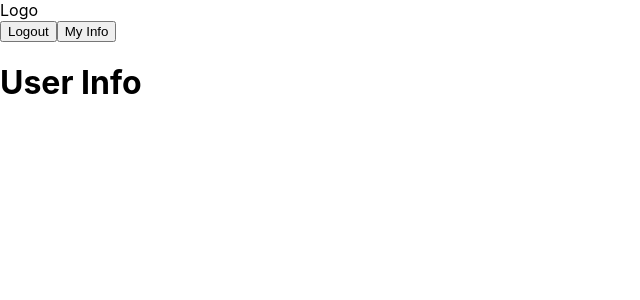
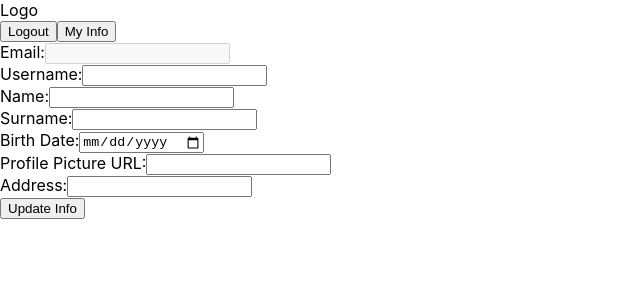
Before and after one commit to rafalebre/Swap_Cycle, a React (Create React App) app in the folder frontend/: page /update-info in a window 1280 px wide. Shown: the top 300 px of the page, without its empty margins (0-640 px from the left). Built offline with nearby package versions, Linux system fonts and the light colour scheme; no server answers; sample sign-in values are in the browser's storage.

Commit message:
update info working

```diff
--- a/frontend/src/pages/UserInfo.jsx
+++ b/frontend/src/pages/UserInfo.jsx
@@ -1,11 +1,79 @@
-import React from 'react'
+import React, { useEffect, useState } from 'react';
+import { getUserInfo, updateUserInfo } from '../services/authService'; // Certifique-se de que os caminhos estão corretos
 
 const UserInfo = () => {
-  return (
-    <div>
-        <h1>User Info</h1>
-    </div>
-  )
+    const [userInfo, setUserInfo] = useState({
+        email: '',
+        username: '',
+        name: '',
+        surname: '',
+        birth_date: '',
+        profile_picture: '',
+        address: ''
+    });
+
+    useEffect(() => {
+        const fetchData = async () => {
+            try {
+                const userData = await getUserInfo();
+                setUserInfo(userData);
+            } catch (error) {
+                console.error(error);
+            }
+        };
+        fetchData();
+    }, []);
+
+    const handleChange = (e) => {
+        setUserInfo({
+            ...userInfo,
+            [e.target.name]: e.target.value
+        });
+    };
+
+    const handleSubmit = async (e) => {
+        e.preventDefault();
+        try {
+            const updateData = await updateUserInfo(userInfo);
+            console.log('Update Success:', updateData.message);
+        } catch (error) {
+            console.error(error);
+        }
+    };
+
+    return (
+        <form onSubmit={handleSubmit}>
+            <div>
+                <label>Email:</label>
+                <input type="email" name="email" value={userInfo.email} onChange={handleChange} disabled />
+            </div>
+            <div>
+                <label>Username:</label>
+                <input type="text" name="username" value={userInfo.username} onChange={handleChange} />
+            </div>
+            <div>
+                <label>Name:</label>
+                <input type="text" name="name" value={userInfo.name} onChange={handleChange} />
+            </div>
+            <div>
+                <label>Surname:</label>
+                <input type="text" name="surname" value={userInfo.surname} onChange={handleChange} />
+            </div>
+            <div>
+                <label>Birth Date:</label>
+                <input type="date" name="birth_date" value={userInfo.birth_date} onChange={handleChange} />
+            </div>
+            <div>
+                <label>Profile Picture URL:</label>
+                <input type="text" name="profile_picture" value={userInfo.profile_picture} onChange={handleChange} />
+            </div>
+            <div>
+                <label>Address:</label>
+                <input type="text" name="address" value={userInfo.address} onChange={handleChange} />
+            </div>
+            <button type="submit">Update Info</button>
+        </form>
+    );
 }
 
-export default UserInfo
+export default UserInfo;
--- a/frontend/src/services/authService.jsx
+++ b/frontend/src/services/authService.jsx
@@ -42,3 +42,45 @@ export const register = async (email, username, password) => {
     throw error;
   }
 };
+
+
+export const getUserInfo = async () => {
+  try {
+      const response = await fetch(API_URL + 'auth/user', {
+          method: 'GET',
+          headers: {
+              'Authorization': `Bearer ${localStorage.getItem('token')}`
+          }
+      });
+      const data = await response.json();
+      if (!response.ok) {
+          throw new Error(data.error);
+      }
+      return data;
+  } catch (error) {
+      console.error('Fetch user info error:', error);
+      throw error;
+  }
+};
+
+
+export const updateUserInfo = async (userData) => {
+  try {
+      const response = await fetch(API_URL + 'auth/update', {
+          method: 'PUT',
+          headers: {
+              'Content-Type': 'application/json',
+              'Authorization': `Bearer ${localStorage.getItem('token')}`
+          },
+          body: JSON.stringify(userData)
+      });
+      const data = await response.json();
+      if (!response.ok) {
+          throw new Error(data.error);
+      }
+      return data;
+  } catch (error) {
+      console.error('Update user info error:', error);
+      throw error;
+  }
+};
```
Also changed, not shown: 1 other file (tests, documents, lock files or other folders).
